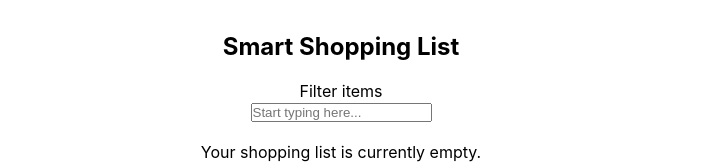
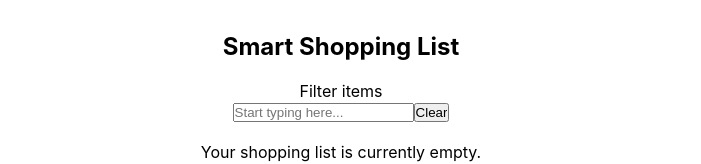
Before and after one commit to the-collab-lab/tcl-18-smart-shopping-list, a React (Create React App) app: page /list-view in a window 1280 px wide. Shown: the top 164 px of the page, without its empty margins (299-1000 px from the left). Built offline with nearby package versions, Linux system fonts and the light colour scheme; no server answers; the database is empty; sample sign-in values are in the browser's storage.

Commit message:
Add a new button "Clear" to reset input value

```diff
--- a/src/components/ListView/index.jsx
+++ b/src/components/ListView/index.jsx
@@ -14,6 +14,7 @@ function ListView() {
   const query = getProducts();
   const [values, loading, error] = useCollection(query);
   const handleInput = (e) => setNameFilter(e.target.value);
+  const resetFilter = () => setNameFilter('');
 
   useEffect(() => {
     const collectionProducts = values ? values.docs : [];
@@ -32,7 +33,7 @@ function ListView() {
     <div>
       <h2>Smart Shopping List</h2>
       <br />
-      <form>
+      <form onReset={resetFilter}>
         <label htmlFor="nameFilter">Filter items</label>
         <br />
         <input
@@ -42,6 +43,7 @@ function ListView() {
           value={nameFilter}
           onChange={handleInput}
         />
+        <input type="reset" value="Clear" />
       </form>
       <br />
       {error && <p aria-live="assertive">Error: {JSON.stringify(error)}</p>}
```
